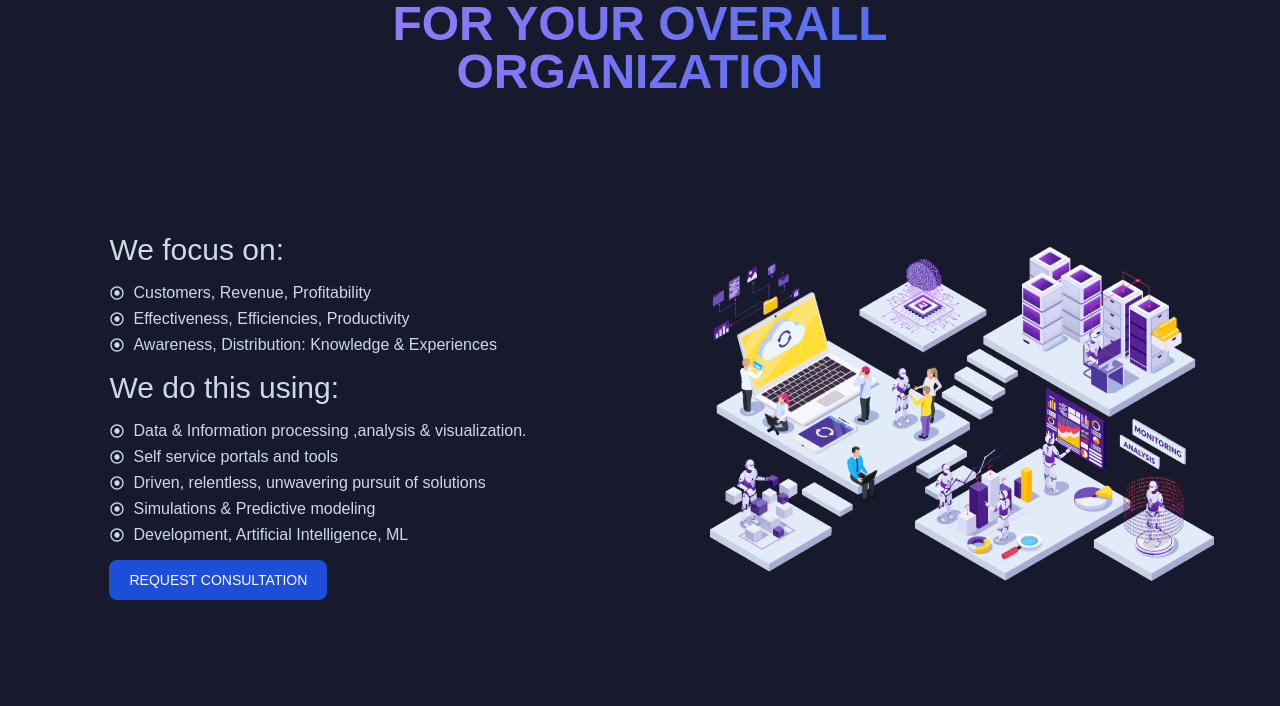
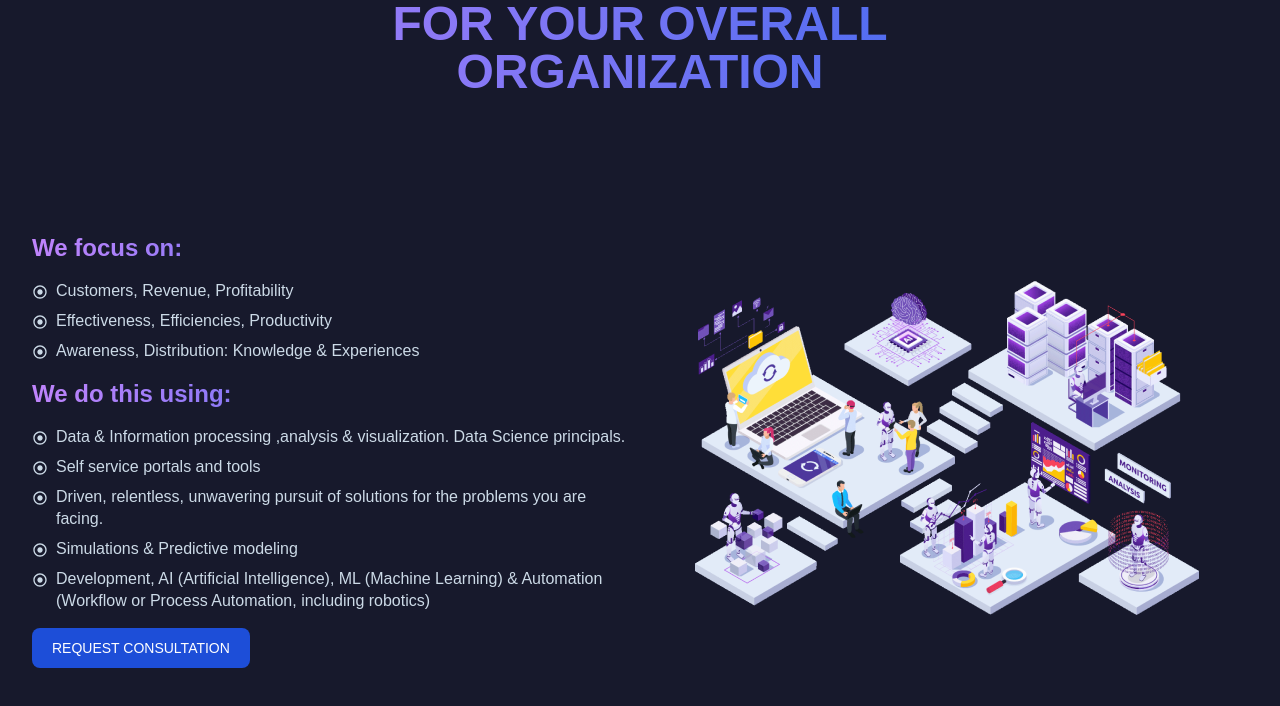
Before and after one commit to Crackerm101/quanticcorp-landingpage, a Next.js app: page /sections/organization in a window 1280 px wide. Shown: the top 706 px of the page. Built offline with nearby package versions, Linux system fonts and the light colour scheme.

Commit message:
Update organization.js

```diff
--- a/pages/sections/organization.js
+++ b/pages/sections/organization.js
@@ -3,63 +3,100 @@ import { CgRadioChecked } from "react-icons/cg";
 
 export default function organiztion() {
     return (
-        <section>
+        <section className=" px-5 sm:px-8 ">
             <h1
-                className="mb-2 bg-gradient-to-r from-purple-400 to-blue-600 bg-clip-text text-center text-4xl font-black
+                className="mb-2 bg-gradient-to-r from-purple-400 to-blue-600 bg-clip-text md:text-center text-3xl font-black
             text-transparent md:text-4xl lg:text-5xl"
             >
                 FOR YOUR OVERALL <br />
                 ORGANIZATION
             </h1>
-            <div className="grid grid-cols-1 place-items-center items-center gap-2 py-32 lg:grid-cols-2">
+            <div className="grid grid-cols-1 place-items-center items-center gap-3 pt-5 mb-40 sm:py-32  md:py-32 lg:grid-cols-2">
                 <span>
-                    <h3 className="text-3xl font-medium text-title-color">
+                    <h3 className="text-2xl font-bold text-transparent bg-gradient-to-r from-purple-400 to-blue-600 bg-clip-text">
                         We focus on:
                     </h3>
-                    <div className=" flex flex-col py-3 leading-relaxed text-title-color">
-                        <span className="flex items-center gap-2">
+                    <ul className=" flex flex-col py-3 leading-loose text-title-color">
+                        <li className="grid grid-flow-col gap-2 justify-start py-1 ">
+                            <span className="mt-1">
                                 <CgRadioChecked />
+                            </span>
+
+                            <span className="flex leading-snug">
                                 Customers, Revenue, Profitability
                             </span>
-                        <span className="flex items-center gap-2">
+                        </li>
+                        <li className="grid grid-flow-col gap-2 justify-start  py-1">
+                            <span className="mt-1">
                                 <CgRadioChecked />
+                            </span>
+                            <span className="flex leading-snug">
                                 Effectiveness, Efficiencies, Productivity
                             </span>
-                        <span className="flex items-center gap-2">
+                        </li>
+
+                        <li className="grid grid-flow-col gap-2 justify-start  py-1">
+                            <span className="mt-1">
                                 <CgRadioChecked />
+                            </span>
+                            <span className="flex leading-snug">
                                 Awareness, Distribution: Knowledge & Experiences
                             </span>
-                    </div>
-                    <h3 className="text-3xl font-medium text-title-color">
+                        </li>
+                    </ul>
+                    <h3 className="text-2xl font-bold text-transparent bg-gradient-to-r from-purple-400 to-blue-600 bg-clip-text">
                         We do this using:
                     </h3>
-                    <div className="py-3 leading-relaxed text-title-color">
-                        <span className="flex items-center gap-2">
+                    <ul className="py-3 leading-loose text-title-color">
+                        <li className="grid grid-flow-col gap-2 justify-start  py-1">
+                            <span className="mt-1">
                                 <CgRadioChecked />
+                            </span>
+                            <span className="flex leading-snug">
                                 Data & Information processing ,analysis &
-                            visualization.
+                                visualization. Data Science principals.
                             </span>
-                        <span className="flex items-center gap-2">
+                        </li>
+                        <li className="grid grid-flow-col gap-2 justify-start  py-1">
+                            <span className="mt-1">
                                 <CgRadioChecked />
+                            </span>
+                            <span className="flex leading-snug">
                                 Self service portals and tools
                             </span>
-                        <span className="flex items-center gap-2">
+                        </li>
+                        <li className="grid grid-flow-col gap-2 justify-start  py-1">
+                            <span className="mt-1">
                                 <CgRadioChecked />
-                            Driven, relentless, unwavering pursuit of solutions
                             </span>
-                        <span className="flex items-center gap-2">
+                            <span className="flex leading-snug">
+                                Driven, relentless, unwavering pursuit of
+                                solutions for the problems you are facing.
+                            </span>
+                        </li>
+                        <li className="grid grid-flow-col gap-2 justify-start  py-1">
+                            <span className="mt-1">
                                 <CgRadioChecked />
+                            </span>
+                            <span className="flex leading-snug">
                                 Simulations & Predictive modeling
                             </span>
-                        <span className="flex items-center gap-2">
+                        </li>
+                        <li className="grid grid-flow-col gap-2 justify-start  py-1">
+                            <span className="mt-1">
                                 <CgRadioChecked />
-                            Development, Artificial Intelligence, ML
                             </span>
-                    </div>
+                            <span className="flex leading-snug">
+                                Development, AI (Artificial Intelligence), ML
+                                (Machine Learning) & Automation (Workflow or
+                                Process Automation, including robotics)
+                            </span>
+                        </li>
+                    </ul>
                     <button
                         type="button"
-                        className="mr-3 w-max rounded-lg bg-blue-700 px-5 py-2.5 text-center text-sm font-medium
-                        text-white hover:bg-blue-800 focus:outline-none focus:ring-1 focus:ring-blue-300 dark:bg-blue-600 dark:hover:bg-blue-700 dark:focus:ring-blue-800 md:mr-0"
+                        className="mr-3 w-max rounded-lg bg-blue-700 px-5 py-2.5 text-center text-sm font-medium text-white
+                         hover:bg-blue-800 focus:outline-none focus:ring-1 focus:ring-blue-300 dark:bg-blue-600 dark:hover:bg-blue-700 dark:focus:ring-blue-800 md:mr-0"
                     >
                         REQUEST CONSULTATION
                     </button>
```
Lines whose indentation alone changed are shown as unchanged.
